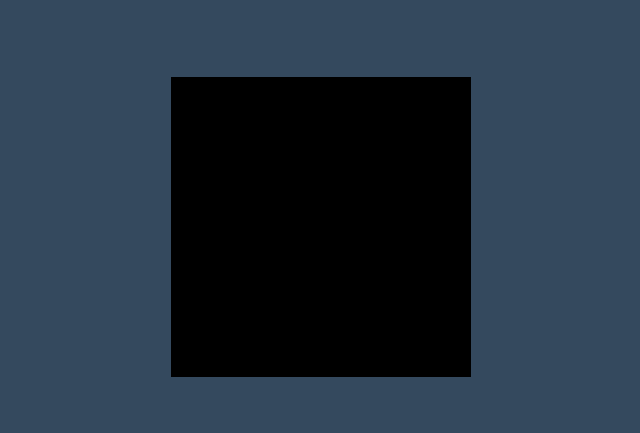
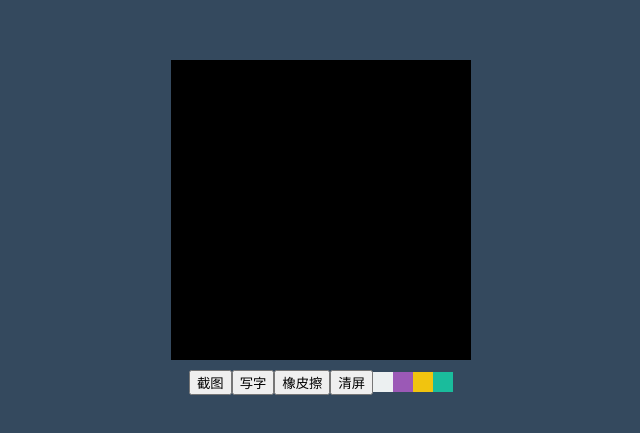
Before and after one commit to ArcticRug25/tank-game, a website built with Vite: page index.html in a window 1280 px wide. Shown: the part 181-614 px from the top of the page, without its empty margins (327-967 px from the left). Built offline with nearby package versions, Linux system fonts and the light colour scheme.

Commit message:
add Blackboard

```diff
--- a/src/main.ts
+++ b/src/main.ts
@@ -99,11 +99,17 @@ class Blackboard {
   private width: number
   public el: HTMLCanvasElement
   private app: CanvasRenderingContext2D
+  public btns: HTMLDivElement
+  private bgColor: string
+  private lineColor: string
   constructor() {
     this.el = document.querySelector<HTMLCanvasElement>('#canvas')!
     this.height = this.el.height
     this.width = this.el.width
+    this.btns = document.createElement('div')
     this.app = this.el.getContext('2d')!
+    this.bgColor = '#000'
+    this.lineColor = '#fff'
     this.initCanvas()
     this.bindEvent()
   }
@@ -112,7 +118,7 @@ class Blackboard {
     const drawLineCb = this.drawLine.bind(this)
     this.el.addEventListener('mousedown', () => {
       this.app.beginPath()
-      this.app.strokeStyle = '#fff'
+      this.app.strokeStyle = this.lineColor
       this.el.addEventListener('mousemove', drawLineCb)
 
       document.addEventListener('mouseup', () => {
@@ -127,9 +133,94 @@ class Blackboard {
   }
 
   private initCanvas() {
-    this.app.fillStyle = '#000'
+    this.fillColor()
+    this.btns.classList.add('btns')
+    this.el.insertAdjacentElement('afterend', this.btns)
+  }
+
+  public setBgColor(color: string) {
+    this.bgColor = color
+    this.fillColor()
+    return this
+  }
+
+  public clean() {
+    const el = document.createElement('button')
+    el.innerText = '清屏'
+    this.btns.insertAdjacentElement('afterbegin', el)
+
+    el.addEventListener('click', () => {
+      this.fillColor()
+    })
+
+    return this
+  }
+
+  private fillColor() {
+    this.app.fillStyle = this.bgColor
     this.app.fillRect(0, 0, this.width, this.height)
+  }
+
+  public setLineColor() {
+    const colors = ['#1abc9c', '#f1c40f', '#9b59b6', '#ecf0f1']
+    const container = document.createElement('div')
+    container.classList.add('color-container')
+    colors.forEach((color) => {
+      const div = document.createElement('div')
+      div.style.cssText = `width:20px;height:20px;background-color:${color}`
+      container.insertAdjacentElement('afterbegin', div)
+
+      div.addEventListener('click', () => {
+        this.lineColor = color
+        this.app.lineWidth = 1
+      })
+    })
+    this.btns.insertAdjacentElement('beforeend', container)
+  }
+
+  public erase() {
+    const el = document.createElement('button')
+    el.innerText = '橡皮擦'
+    this.btns.insertAdjacentElement('afterbegin', el)
+
+    el.addEventListener('click', () => {
+      this.lineColor = this.bgColor
+      this.app.lineWidth = 10
+    })
+
+    return this
+  }
+
+  public draw() {
+    const el = document.createElement('button')
+    el.innerText = '写字'
+    this.btns.insertAdjacentElement('afterbegin', el)
+
+    el.addEventListener('click', () => {
+      this.lineColor = '#fff'
+      this.app.lineWidth = 1
+    })
+
+    return this
+  }
+
+  public short() {
+    const el = document.createElement('button')
+    el.innerText = '截图'
+    this.btns.insertAdjacentElement('afterbegin', el)
+    const img = document.createElement('img')
+    el.addEventListener('click', () => {
+      img.src = this.el.toDataURL('image/jpeg')
+      img.classList.add('img-short')
+    })
+
+    this.btns.insertAdjacentElement('afterend', img)
+
+    return this
   }
 }
 
 const instance = new Blackboard()
+
+instance.clean().erase().draw().short()
+instance.setLineColor()
--- a/src/style.css
+++ b/src/style.css
@@ -3,6 +3,22 @@ body {
   height: 100vh;
   background-color: #34495e;
   display: flex;
+  flex-direction: column;
   justify-content: center;
   align-items: center;
 }
+
+.color-container {
+  display: flex;
+}
+
+.btns {
+  margin-top: 10px;
+  display: flex;
+  align-items: center;
+}
+
+.img-short {
+  width: 300px;
+  margin-top: 10px;
+}
```
